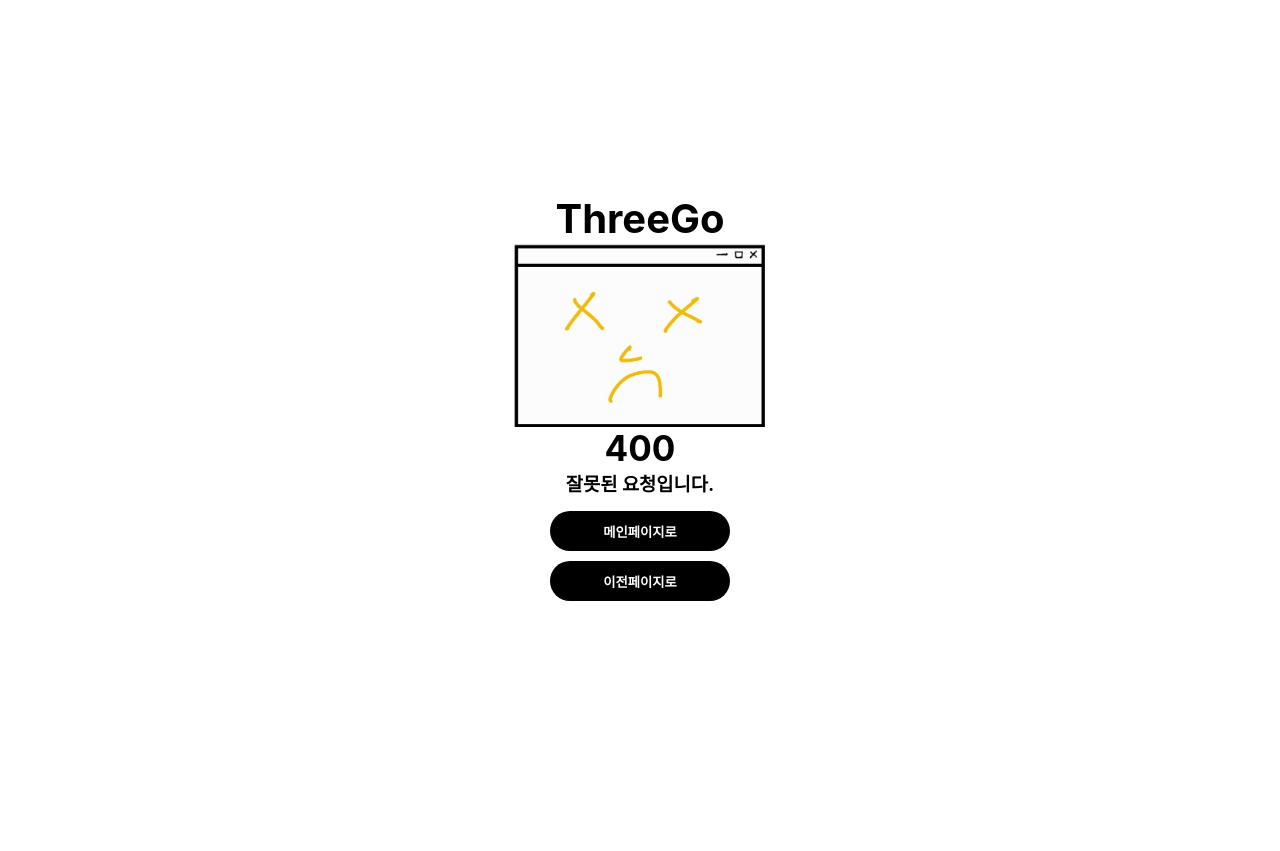
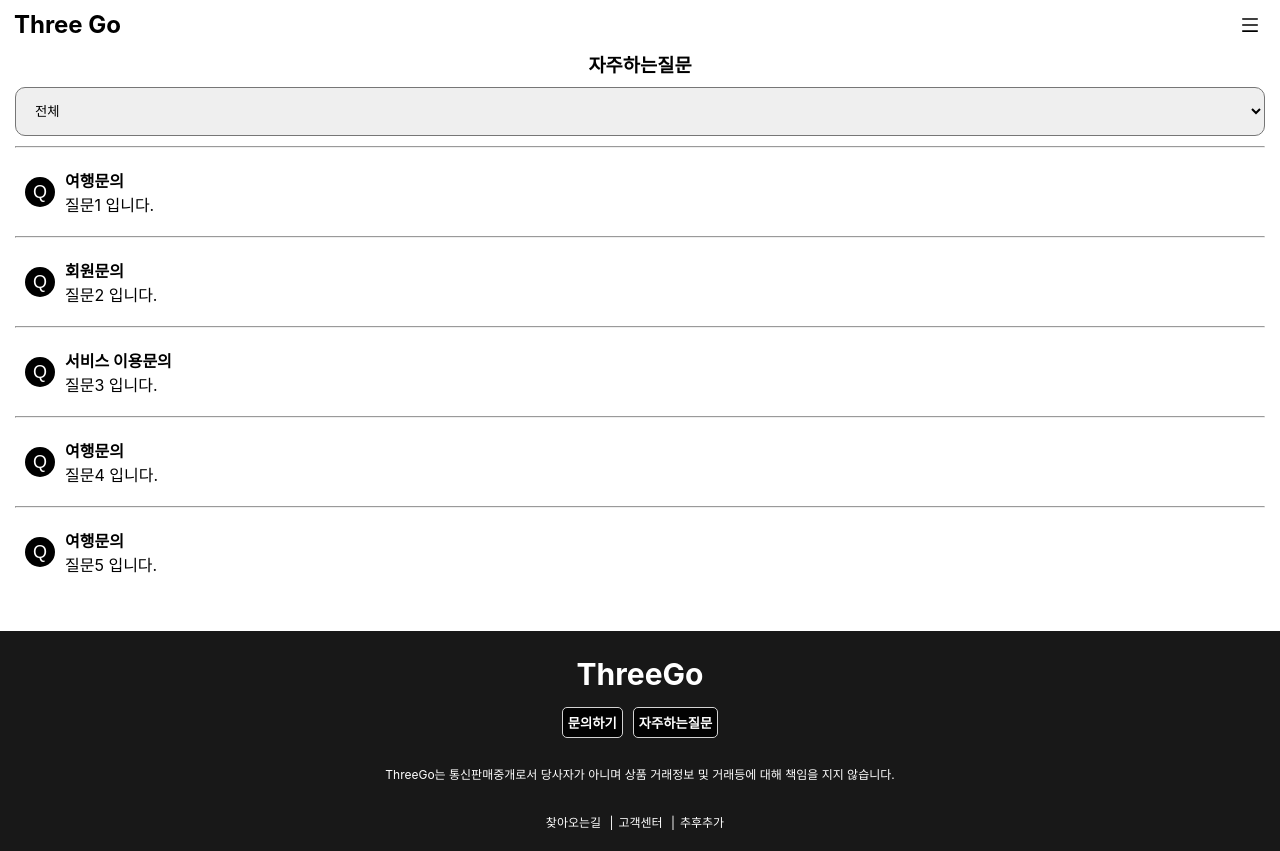
Before and after one commit to leeseongdooo/threego, a React (Create React App) app: page /CustomerQuestion in a window 1280 px wide. Before the commit the page ends 800 px from the top, so only its background shows below. Built offline with nearby package versions, Linux system fonts and the light colour scheme.

Commit message:
Day0516(1)

```diff
--- a/src/App.js
+++ b/src/App.js
@@ -13,6 +13,7 @@ import ReviewList from './Component/ReviewList';
 import ReviewWrite from './Component/ReviewWrite';
 import ReviewDetail from './Component/ReviewDetail';
 import CustomerService from './Component/CustomerService';
+import CustomerQuestion from './Component/CustomerQuestion';
 import NoticeList from './Component/NoticeList';
 import NoticeDetail from './Component/NoticeDetail';
 import InquireList from './Component/InquireList';
@@ -88,6 +89,11 @@ function App() {
           <InquireDetail/>
         </Route>
 
+        <Route path="/CustomerQuestion">
+          <CustomerQuestion/>
+        </Route>
+
+
         <Route path="/Error/:error">
             <ErrorPage/>
         </Route>
--- /dev/null
+++ b/src/Component/CustomerQuestion.jsx
@@ -0,0 +1,107 @@
+import {React, useEffect, useState} from "react";
+import Header from "./Header";
+import Bottom from "./Bottom";
+import '../css/CustomerQuestion.scss'
+
+
+function QnAForm({qna,QnA, setQnA}) {
+    return(
+        <div style={qna.categoryBool ? {display:'block'} : {display: 'none'}}>
+            <hr />
+            <div className="QuestionArea" onClick={()=>{setQnA( QnA.map(list => list.id == qna.id ? {...list, clickBool: !qna.clickBool} : list))}}>
+                <button>Q</button>
+
+                <div className="TextArea">
+                    <p>{qna.QuestionCategory}</p>
+                    <p>{qna.QuestionTitle}</p>
+                </div>
+            </div>
+
+            <div className="AnswerArea" style={qna.clickBool ? {display: 'flex'} : {display: 'none'}}>
+                <button>A</button>
+                <div className="TextArea">
+                    <p>{qna.AnswerTitle}</p>
+                </div>
+
+            </div>
+
+        </div>
+    )
+}
+
+function CustomerQuestion() {
+
+
+    const [QnA, setQnA] = useState([
+        {
+            id: 1,
+            QuestionTitle: "질문1 입니다.",
+            QuestionCategory: "여행문의",
+            AnswerTitle: "답변 내용입니다.",
+            clickBool: false,
+            categoryBool: true
+        },
+        {
+            id: 2,
+            QuestionTitle: "질문2 입니다.",
+            QuestionCategory: "회원문의",
+            AnswerTitle: "답변 내용 입니다",
+            clickBool: false,
+            categoryBool: true
+        },
+        {
+            id: 3,
+            QuestionTitle: "질문3 입니다.",
+            QuestionCategory: "서비스 이용문의",
+            AnswerTitle: "답변 제목 입니다",
+            clickBool: false,
+            categoryBool: true
+        },
+        {
+            id: 4,
+            QuestionTitle: "질문4 입니다.",
+            QuestionCategory: "여행문의",
+            AnswerTitle: "답변 제목 입니다",
+            clickBool: false,
+            categoryBool: true
+        },
+        {
+            id: 5,
+            QuestionTitle: "질문5 입니다.",
+            QuestionCategory: "여행문의",
+            AnswerTitle: "답변 제목 입니다",
+            clickBool: false,
+            categoryBool: true
+        }
+    ]);
+
+   useEffect(()=>{
+    console.log(QnA);
+   },[QnA])
+
+    function ChangeCategory(e) {
+        console.log(e.target.value)
+        setQnA(QnA.map(qna => qna.QuestionCategory == e.target.value || e.target.value == "전체" ? {...qna, categoryBool: true} : {...qna, categoryBool: false}));
+
+    }
+
+    return (
+        <div className="CustomerQuestionBigBox">
+            <Header fontColor="black"/>
+                <div className="CustomerQuestionBox">
+                    <h3>자주하는질문</h3>
+                    <select className="Category" onChange={(e)=> {ChangeCategory(e)}}>
+                        <option value="전체">전체</option>
+                        <option value="여행문의">여행문의</option>
+                        <option value="회원문의">회원문의</option>
+                        <option value="서비스 이용문의">서비스 이용문의</option>
+                    </select>
+
+                    {QnA.map((qna)=>(<QnAForm setQnA={setQnA} qna={qna} QnA={QnA} key={qna.id}/>))}
+                </div>
+            <Bottom/>
+        </div>
+    )
+}
+
+export default CustomerQuestion;
--- a/src/Component/CustomerService.jsx
+++ b/src/Component/CustomerService.jsx
@@ -26,7 +26,7 @@ function CustomerService() {
                     </div>
                 </Link>
 
-                <Link to="/NoticeList">
+                <Link to="/CustomerQuestion">
                     <div>
                         <FiHelpCircle className="icons"/>
                         <p>자주묻는 질문</p>
--- /dev/null
+++ b/src/css/CustomerQuestion.scss
@@ -0,0 +1,93 @@
+.CustomerQuestionBigBox {
+    height: 100vh;
+    display: flex;
+    flex-direction: column;
+    justify-content: space-between;
+
+}
+
+.CustomerQuestionBox {
+    margin: 15px;
+    margin-top: 50px;
+
+    h3  {
+        margin: 10px;
+        margin-top: 0px;
+        text-align: center;
+    }
+
+    .Category {
+        border-radius: 10px;
+        width: 100%;
+        padding: 15px;
+        margin-bottom: 10px;
+    }
+
+    // 질문에 대한 css 입니다.
+    .QuestionArea {
+        display: flex;
+        align-items: center;
+        padding: 10px;
+        button {
+            border: none;
+            border-radius: 100%;
+            min-width: 30px;
+            max-width: 30px;
+            min-height: 30px;
+            max-height: 30px;
+            background-color: black;
+            color: white;
+            font-size: 18px;
+        }
+
+        .TextArea {
+            margin: 10px;
+            p {
+                font-size: 16px;
+            }
+
+            p:first-child {
+                font-weight: 700;
+            }
+        }
+
+    }
+
+    // 답변에 대한 css 입니다.
+    .AnswerArea {
+        display: flex;
+        align-items: flex-start;
+        border-top: 1px solid black;
+        padding: 10px;
+
+        background-color: black;
+        color: white;
+        button {
+            border: none;
+            border-radius: 100%;
+            min-width: 30px;
+            max-width: 30px;
+            min-height: 30px;
+            max-height: 30px;
+            background-color: white;
+            color: black;
+            font-weight: 700;
+            font-size: 18px;
+        }
+
+        .TextArea {
+            padding: 10px;
+            padding-top: 5px;
+            p {
+                font-size: 16px;
+            }
+
+            p:first-child {
+                font-weight: 700;
+            }
+
+
+        }
+    }
+
+}
```
